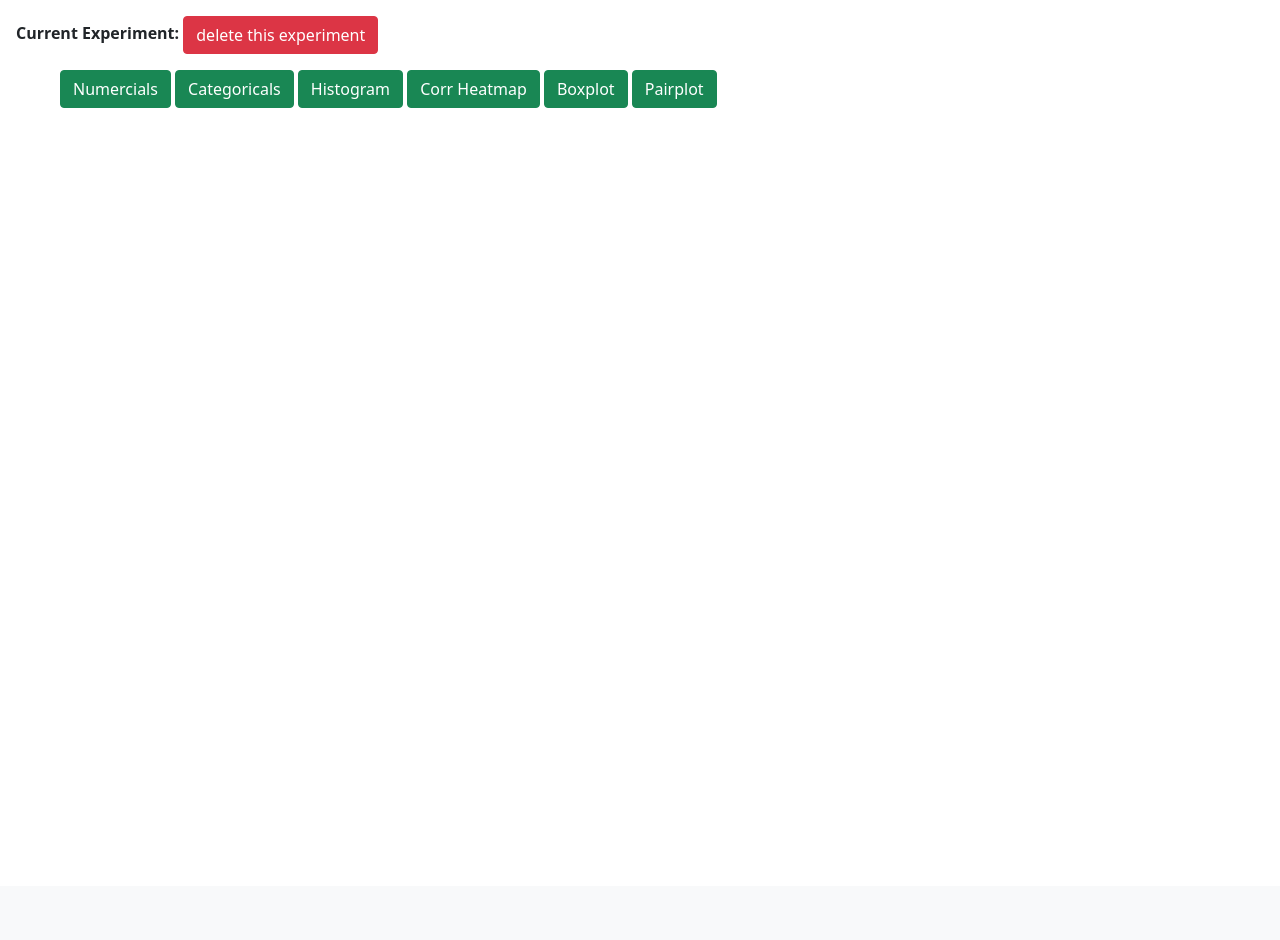
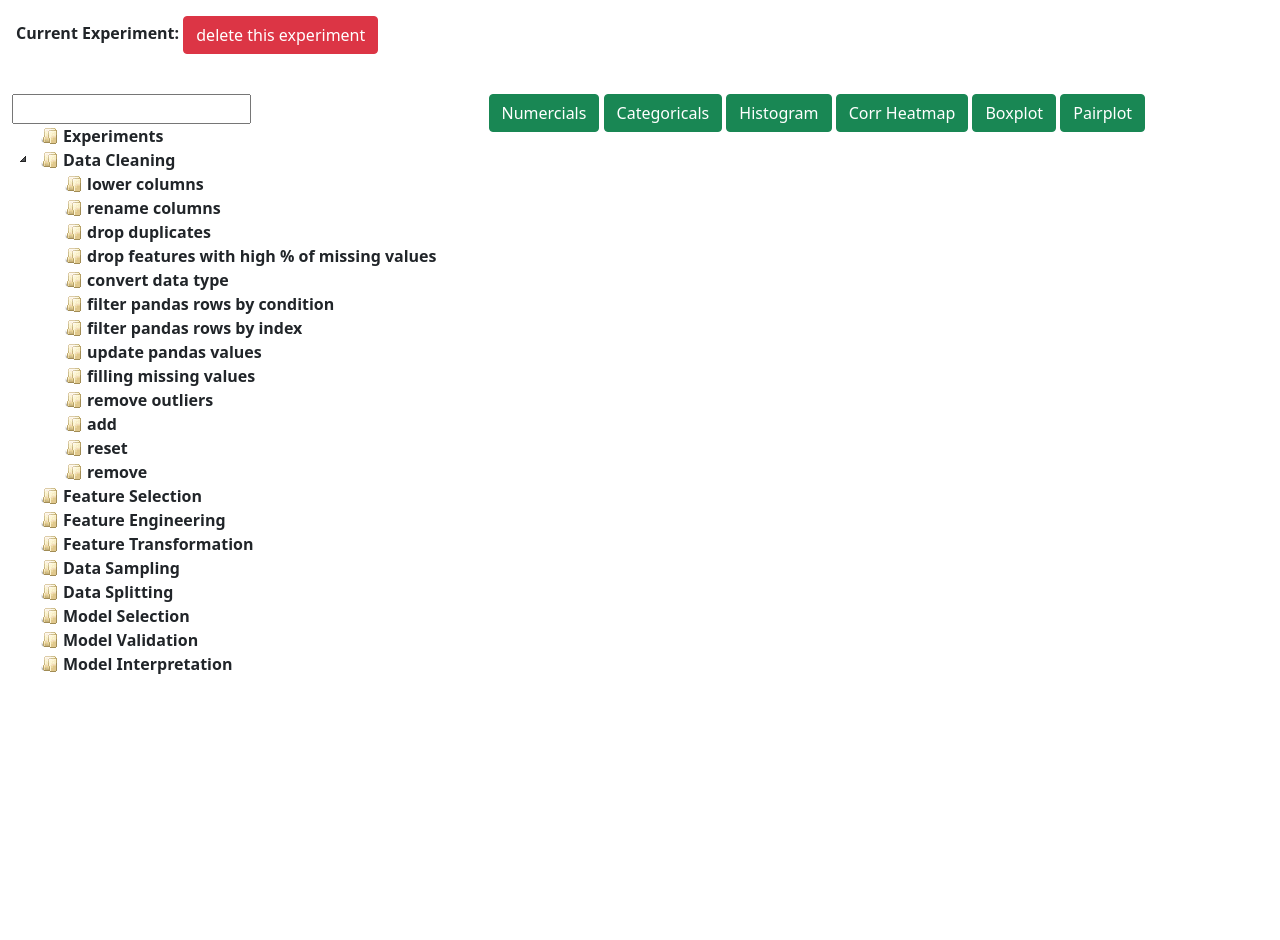
Before and after one commit to raafat-hantoush/python-data-analysis-studio, a Django app: template web_app/py_data_analysis_code_generator/templates/py_data_analysis_code_generator/index.html in a window 1280 px wide. Shown: the part 56-996 px from the top of the page. Before the commit the page ends 164 px from the top, so only its background shows below. Run offline with Django 4.2, Linux system fonts and the light colour scheme; the template is opened without the code that fills it, so the values that code supplies are empty; some libraries are stand-ins or nearby versions.

Commit message:
adding tree view

```diff
--- a/web_app/manage.py
+++ b/web_app/manage.py
@@ -2,7 +2,6 @@
 """Django's command-line utility for administrative tasks."""
 import os
 import sys
-
 
 def main():
     """Run administrative tasks."""
--- a/web_app/py_data_analysis_code_generator/static/py_data_analysis_code_generator/style.css
+++ b/web_app/py_data_analysis_code_generator/static/py_data_analysis_code_generator/style.css
@@ -33,3 +33,15 @@
   * {
     -ms-overflow-style: none !important;
   }
+
+  .button-box {
+    text-align:center;
+    margin-top:20px;
+ }
+  .tree_view{
+    border-color: green;
+    border-width:40px;
+  }
+
+  .search-input{
+  }
--- /dev/null
+++ b/web_app/py_data_analysis_code_generator/static/py_data_analysis_code_generator/tree_view_items.json
@@ -0,0 +1,25 @@
+[
+    { "id": "experiments", "parent": "#", "text": "Experiments" },
+    { "id": "data_cleaning", "parent": "#", "text": "Data Cleaning" },
+    { "id": "lower_cols", "parent": "data_cleaning", "text": "lower columns" },
+    { "id": "rename_cols", "parent": "data_cleaning", "text": "rename columns" },
+    { "id": "drop_duplicates", "parent": "data_cleaning", "text": "drop duplicates" },
+    { "id": "drop_cols_high_perc_missing", "parent": "data_cleaning", "text": "drop features with high % of missing values" },
+    { "id": "convert_cols_type", "parent": "data_cleaning", "text": "convert data type" },
+    { "id": "filter_rows_by_cond", "parent": "data_cleaning", "text": "filter pandas rows by condition" },
+    { "id": "filter_rows_by_index", "parent": "data_cleaning", "text": "filter pandas rows by index" },
+    { "id": "set_cols_values_by_cond", "parent": "data_cleaning", "text": "update pandas values" },
+    { "id": "fill_missing_vals", "parent": "data_cleaning", "text": "filling missing values" },
+    { "id": "remove_outliers", "parent": "data_cleaning", "text": "remove outliers" },
+    { "id": "add", "parent": "data_cleaning", "text": "add" },
+    { "id": "reset", "parent": "data_cleaning", "text": "reset" },
+    { "id": "remove", "parent": "data_cleaning", "text": "remove" },
+    { "id": "feature_selection", "parent": "#", "text": "Feature Selection" },
+    { "id": "feature_engineering", "parent": "#", "text": "Feature Engineering" },
+    { "id": "feature_transformation", "parent": "#", "text": "Feature Transformation" },
+    { "id": "data_sampling", "parent": "#", "text": "Data Sampling" },
+    { "id": "data_splitting", "parent": "#", "text": "Data Splitting" },
+    { "id": "model_selection", "parent": "#", "text": "Model Selection" },
+    { "id": "model_validation", "parent": "#", "text": "Model Validation" },
+    { "id": "model_interpretation", "parent": "#", "text": "Model Interpretation" }
+]
--- a/web_app/py_data_analysis_code_generator/templates/py_data_analysis_code_generator/base.html
+++ b/web_app/py_data_analysis_code_generator/templates/py_data_analysis_code_generator/base.html
@@ -9,6 +9,8 @@
 
     <!-- Bootstrap CSS -->
     <link href="https://cdn.jsdelivr.net/npm/bootstrap@5.0.2/dist/css/bootstrap.min.css" rel="stylesheet" integrity="sha384-EVSTQN3/azprG1Anm3QDgpJLIm9Nao0Yz1ztcQTwFspd3yD65VohhpuuCOmLASjC" crossorigin="anonymous">
+    <!-- JsTree  -->
+    <link rel="stylesheet" href="https://cdnjs.cloudflare.com/ajax/libs/jstree/3.2.1/themes/default/style.min.css" />
 
     <title>Document</title>
 </head>
@@ -55,6 +57,5 @@
 
     <script src="https://cdn.jsdelivr.net/npm/@popperjs/core@2.9.2/dist/umd/popper.min.js" integrity="sha384-IQsoLXl5PILFhosVNubq5LC7Qb9DXgDA9i+tQ8Zj3iwWAwPtgFTxbJ8NT4GN1R8p" crossorigin="anonymous"></script>
     <script src="https://cdn.jsdelivr.net/npm/bootstrap@5.0.2/dist/js/bootstrap.min.js" integrity="sha384-cVKIPhGWiC2Al4u+LWgxfKTRIcfu0JTxR+EQDz/bgldoEyl4H0zUF0QKbrJ0EcQF" crossorigin="anonymous"></script>
-
 </body>
 </html>
--- a/web_app/py_data_analysis_code_generator/templates/py_data_analysis_code_generator/commands.html
+++ b/web_app/py_data_analysis_code_generator/templates/py_data_analysis_code_generator/commands.html
@@ -1,13 +1,12 @@
 {% block command_fields %}
+
+<div class="col-lg-12">
     {% for elem in commands %}
-
         <form action="" method="post">
             {% csrf_token %}
-            <div class="col-sm">
-                <button type="submit" class="btn btn-primary" name="choice" value={{ elem }}>{{ elem }}</button>
-            </div>
+                <button type="submit" class="btn btn-primary" name="new_step" value={{ elem }}>{{ elem }}</button>
         </form>
-        <p></p>
-
+       <p></p>
     {% endfor %}
+</div>
 {% endblock command_fields %}
--- a/web_app/py_data_analysis_code_generator/templates/py_data_analysis_code_generator/index.html
+++ b/web_app/py_data_analysis_code_generator/templates/py_data_analysis_code_generator/index.html
@@ -8,12 +8,16 @@
             <p style="margin-left:1em;"> <b>Current Experiment: {{ current_experiment|safe }}
                 <button type="submit" class="btn btn-danger" name="delete_experiment" value="delete_experiment">delete this experiment</button>
             </p>
+            <br>
     </form>
     <div class="container-fluid">
         <div class="row row-height" >
-            <div class="col-sm-auto" >
-                {% include "py_data_analysis_code_generator/commands.html" %}
-            </div>
+            <!-- 3 setup a container element -->
+        <div class="col-sm-auto tree_view" >
+        <input id="search-input" class="search-input" autocomplete="off" />
+        <br />
+        <div id="jstree"> </div>
+        </div>
             <div class="col-sm-auto left">
                 {% include "py_data_analysis_code_generator/command_list.html" %}
             </div>
@@ -34,5 +38,103 @@
             </div>
         </div>
       </div>
+      <div>
+        {% include "py_data_analysis_code_generator/commands.html" %}
+      </div>
+      <form id="new_step_submit_hidden" style="visibility:hidden" action="/code-generator/" method="post">
+        {% csrf_token %}
+        <input type="text" id="new_step" name="new_step" value=""><br>
+    </form>
     <p></p>
+
+    <!-- Jquery for Jstree -->
+    <script src="https://cdnjs.cloudflare.com/ajax/libs/jquery/1.12.1/jquery.min.js"></script>
+    <script src="https://cdnjs.cloudflare.com/ajax/libs/jstree/3.2.1/jstree.min.js"></script>
+    {% csrf_token %}
+    <script>
+        const csrftoken = document.querySelector('[name=csrfmiddlewaretoken]').value;
+    </script>
+    {% csrf_token %}
+    <script>
+        $(function () {
+            var jsondata
+            $.getJSON('../static/py_data_analysis_code_generator/tree_view_items.json', function(data) {
+                console.log(data);
+                jsondata=data;
+                createJSTree(jsondata);
+                });
+            });
+
+        function createJSTree(jsondata) {
+            $('#jstree').jstree({
+                "core": {
+                    "themes": {
+                        "name": "default",
+                        "dots": false,
+                        "icons": true
+                    },
+                    'data': jsondata
+                },
+                "plugins": ["search","themes"],
+                "search": {
+                    "case_sensitive": false,
+                    "show_only_matches": true
+                }
+            });
+           // $("#jstree").jstree("set_theme", "apple");
+            // 7 bind to events triggered on the tree
+            $('#jstree').on("changed.jstree", function (e, data) {
+                console.log(data.selected);
+            });
+            // 8 interact with the tree - either way is OK
+            $('#demo').on('click', function () {
+                console.log("pressed")
+                $('#jstree').jstree(true).select_node('child_node_1');
+
+            });
+            // for double click event
+            $('#jstree').bind("dblclick.jstree", function (event) {
+                var tree = $(this).jstree();
+                var node = tree.get_node(event.target);
+                var nodePath = tree.get_path(node).join("/");
+                if (node.parent=="#")
+                    console.log("it is parent node")
+                //console.log("double clicked id"+ node.id );
+                //console.log("double clicked text "+ node.text );
+
+                const command_btn = document.getElementById("new_step");
+                command_btn.value=node.id
+                console.log(command_btn.value)
+                document.getElementById("new_step_submit_hidden").submit();
+
+                // AJAX CODE -- user double clicked on a step to add it to the pipeline
+                /*$.ajax({
+                    type: "POST",
+                    headers: {'X-CSRFToken': csrftoken},
+                    url: "/code-generator/",
+                    data: {
+                    new_step:node.id
+                    },
+                    success: function () {
+                        console.log("success")
+                    if (xhr.readyState === 4) {
+                        console.log(xhr.status);
+                        console.log(xhr.responseText);
+                    }},
+                    dataType: "json"
+                });*/
+            });
+
+            $('#jstree').bind("ready.jstree", function (event, data) {
+                $(this).jstree("open_all");
+            });
+        };
+
+        $(document).ready(function () {
+            $(".search-input").keyup(function () {
+                var searchString = $(this).val();
+                $('#jstree').jstree('search', searchString);
+            });
+        });
+    </script>
     {% endblock content %}
--- a/web_app/service/eda_plotting.py
+++ b/web_app/service/eda_plotting.py
@@ -19,6 +19,7 @@ def plot_vizualisation(df,plot_type="hist",figsize=(9,8)):
         fig=plot_boxplot(df,figsize=(19,24))
     else:
         fig=plt.figure()
+    plt.close(fig)
     ## save the figre to binary file
     fig.savefig(tmpfile, format='png')
     ## encoding it using base64
```
Also changed, not shown: web_app/py_data_analysis_code_generator/views.py (+7 -5 lines), 1 other file.
